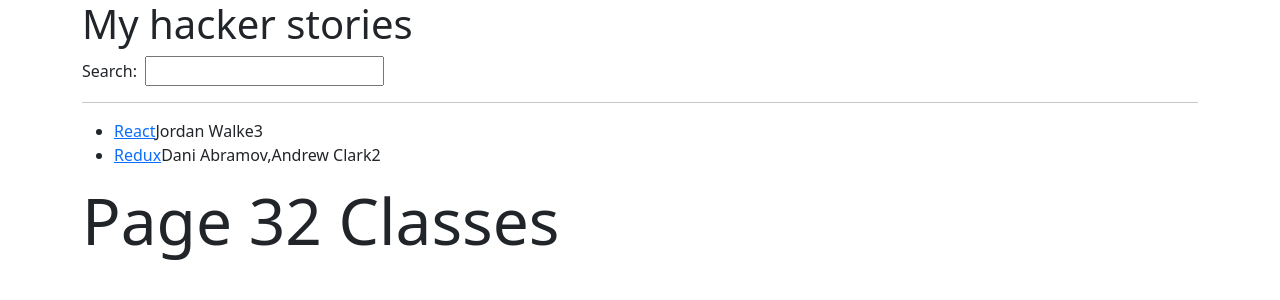
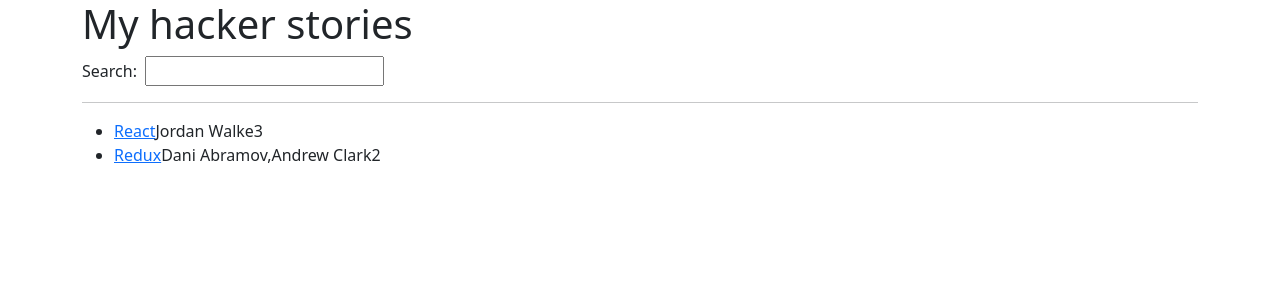
Before and after one commit to fstipo/rm08-hacker-stories, a React (Create React App) app: page / in a window 1280 px wide. Shown: the top 300 px of the page. Built offline with nearby package versions, Linux system fonts and the light colour scheme.

Commit message:
event handler

```diff
--- a/src/App.js
+++ b/src/App.js
@@ -11,7 +11,6 @@
       <Search/>
       <hr />
     <List/>
-    <div className='display-3'>Page 32  Classes</div>
     </div>
   );
 }
--- a/src/Search.js
+++ b/src/Search.js
@@ -1,10 +1,11 @@
 import React from 'react'
 
 const Search = () => {
+    const handleChange = (event) => console.log(event.target.value);
     return (
         <>
             <label htmlFor='search' className='me-2'>Search:</label>
-            <input id="search" type="text" />
+            <input id="search" type="text" onChange={handleChange} />
         </>
     )
 }
```
